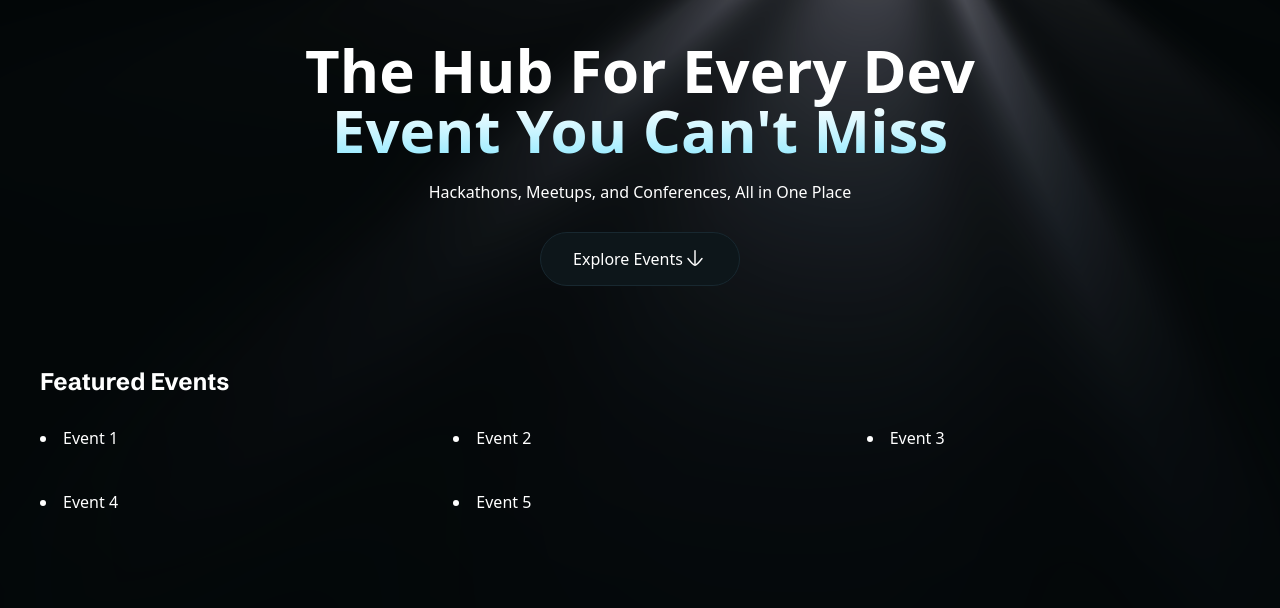
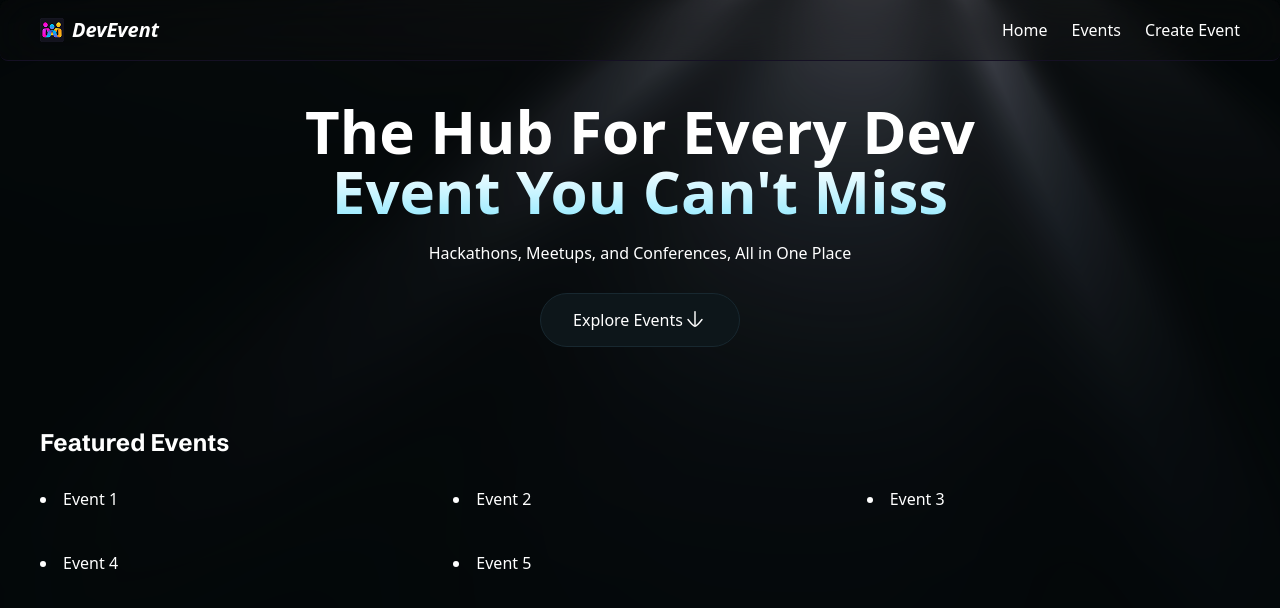
Before and after one commit to Syamantak-Git/dev-event-platform, a Next.js app: page / in a window 1280 px wide. Shown: the top 608 px of the page. Built offline with nearby package versions, Linux system fonts and the light colour scheme; a web font is replaced by a local one.

Commit message:
add Navbar component

```diff
--- a/app/layout.tsx
+++ b/app/layout.tsx
@@ -2,6 +2,7 @@
 import { Schibsted_Grotesk, Martian_Mono } from "next/font/google";
 import "./globals.css";
 import LightRays from "@/components/LightRays";
+import Navbar from "@/components/Navbar";
 
 const schibstedGrotesk = Schibsted_Grotesk({
   variable: "--font-schibsted-grotesk",
@@ -28,6 +29,7 @@
       <body
         className={`${schibstedGrotesk.variable} ${martianMono.variable} min-h-screen antialiased`}
       >
+        <Navbar/>
         <div className="absolute inset-0 top-0 z-[-1] min-h-screen">
           <LightRays
             raysOrigin="top-center-offset"
--- /dev/null
+++ b/components/Navbar.tsx
@@ -0,0 +1,23 @@
+import Image from "next/image";
+import Link from "next/link";
+import React from "react";
+
+const Navbar = () => {
+  return (
+    <header>
+      <nav>
+        <Link href="/" className="logo">
+        <Image src="/icons/logo.png" alt="logo" width={24} height={24}/>
+        <p>DevEvent</p>
+        </Link>
+        <ul>
+            <Link href="/">Home</Link>
+            <Link href="/">Events</Link>
+            <Link href="/">Create Event</Link>
+        </ul>
+      </nav>
+    </header>
+  );
+};
+
+export default Navbar;
```
